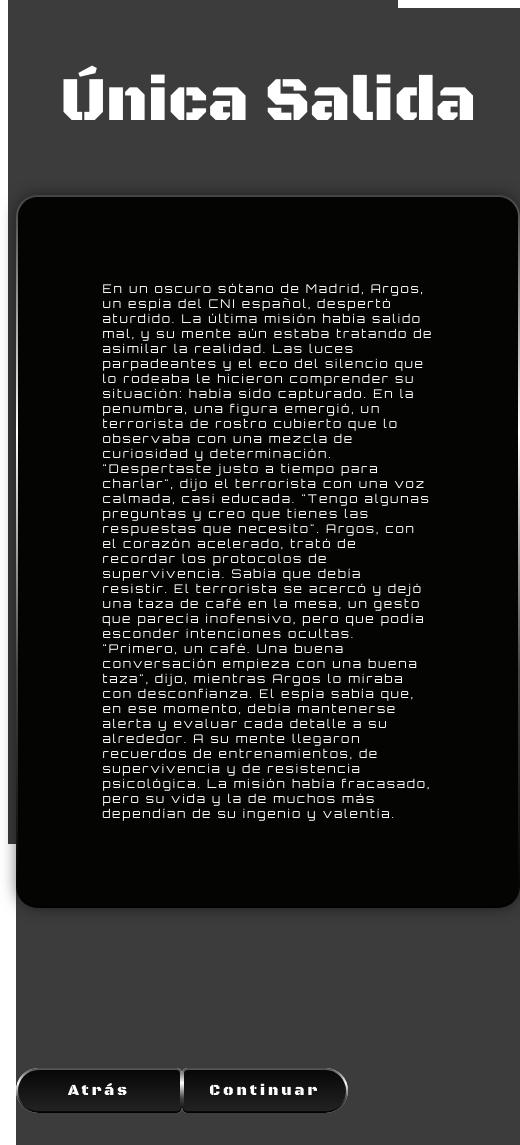
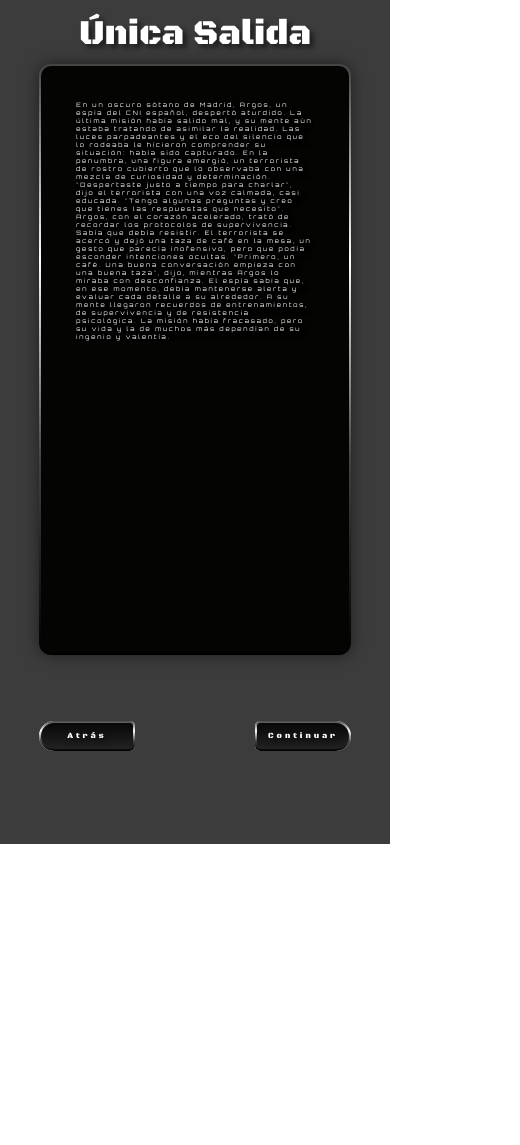
Before and after one commit to pablosja/Lindisfarne-Front, a Vue app: page /story in a window 390 px wide. Shown: the whole page, 520 px wide, since content can reach past the window. After the commit the page ends 844 px from the top, so only its background shows below. Built offline with nearby package versions, Linux system fonts and the light colour scheme.

Commit message:
styles finished

```diff
--- a/index.html
+++ b/index.html
@@ -13,7 +13,7 @@
     <link href="https://fonts.googleapis.com/css2?family=Orbitron&display=swap" rel="stylesheet">
   </head>
   <body>
-    <div id="app"></div>
+    <div id="app" class="home"></div>
     <script type="module" src="/src/main.js"></script>
   </body>
 </html>
--- a/src/App.vue
+++ b/src/App.vue
@@ -1,6 +1,6 @@
 
 <template>
-  <div  class="home" >
+  <div class="align-content">
     <RouterView />
   </div>
 </template>
@@ -18,74 +18,14 @@ export default {
 </script>
 
 <style>
-:root {
-  /* FONTS */
-  --primary-font-family: "Black Ops One", system-ui;
-  --secondary-font-family: "Orbitron", sans-serif;
-  --font-weight: 400;
-
-  /* SIZES */
-
-  /* SPACING */
-
-  /* X/2 */  --size-ss: calc(var(--size-sm) / 2);
-  /*  X */   --size-s:  0.1rem;
-  /* X */    --size-sm: 1rem;
-  /* X/2 */  --size-ssmm: calc(var(--size-sm) * 0.7);
-  /* 2X */   --size-ssm: calc(var(--size-sm) * 2);
-  /* 3X */   --size-smm: calc(var(--size-sm) * 3);
-  /* 4X */   --size-m:  calc(var(--size-sm) * 4);
-  /* 6X */   --size-b:  calc(var(--size-sm) * 6);
-  /* 8X */   --size-sb: calc(var(--size-sm) * 8);
-
-  /* FONT SIZE */
-  /* X-10 */ --size-font-ss: calc(var(--size-font-sm) * 0.55);
-  /* X-5 */  --size-font-s:  calc(var(--size-font-sm) * 0.75);
-  /* X */    --size-font-sm: 1.3rem;
-  /* X+10 */ --size-font-m:  calc(var(--size-font-sm) * 1.04);
-  /* 3X */   --size-font-b:  calc(var(--size-font-sm) * 3.03);
-  /* 4X */   --size-font-sb: calc(var(--size-font-sm) * 4);
-
-   /* SIZES */
-  --h-small-size: 5vh;  /* 10px */
-  --h-medium-size: 50vh;  /* 20px */
-  --h-big-size: 10vh;  /* 40px */
-
-  --w-small-size: 5vw;  /* 10px */
-  --w-medium-size: 85vw;  /*0px */
-  --w-big-size: 25vw;  /* 40px */
-
-  /* COLORS */
-
-  --color-primary:linear-gradient(to bottom, rgba(0, 0, 0, 0.8), rgba(12, 12, 12, 0.8));
-  --color-secondary:rgb(60, 60, 60);
-  --color-button-general:linear-gradient(to bottom, rgb(7, 7, 7), rgba(34, 34, 34));
-  --color-button-nav:linear-gradient(to bottom, rgba(0, 0, 0, 0.8), rgba(37, 37, 37, 0.8));
-  --color-header-gradient: linear-gradient(to right, #444444 0%, #ffffff 50%, #444444 100%);
-  /* BG BUTTON ACTIVE */ --color-button-active: rgba(255, 101, 122, 0.801);
-  /* BG BUTTON HOVER */  --color-button-hover: rgba(255, 240, 109, 0.89);
-
-  /* FONT COLOR */       --color-light: rgb(255, 255, 255);
-  /* BG TEXTBOX */       --color-dark: rgb(4, 4, 3);
-
-  /* BG INPUT */         --color-light-gradient: linear-gradient(to bottom, #AAAAAA, #FFFFFF);
-  /* SHADOW */           --color-box-shadow: 0 0 15px rgba(0, 0, 0, 0.5);
-  /* BORDER GRADIENT */  --color-border-gradient:linear-gradient(
-                          to bottom, /* Dirección del gradiente */
-                      rgb(68, 68, 68), /* #444444 al 70% de opacidad */
-                      rgb(255, 255, 255), /* #FFFFFF al 70% de opacidad */
-                      rgba(68, 68, 68), /* #444444 al 70% de opacidad */
-                      rgba(0, 0, 0) /* #000000 al 70% de opacidad */
-                          ) ; /* El gradiente se usa como borde */
-
-}
-
 
 .font_basic_settings, h2, button {
   font-weight: 400;
   font-style: normal;
   color: var(--color-light);
+  text-shadow: 4px 4px 5px rgba(0, 0, 0, 0.5);
 }
+
 
 .font_spacing {
   letter-spacing: 2px;
@@ -94,35 +34,32 @@ export default {
 .home {
     background-color: var(--color-secondary);
     min-height: 100vh;
-    min-width: 100vw;
+    min-width: 100vw !important;
+    background-size: cover;
     position: absolute;
     top:0;
-    z-index: -10;
+    z-index: 0;
+  }
+
+
+  .align-content {
     display: flex;
     flex-direction: column;
+    position: relative;
+    align-items: center;
   }
+
 
   button {
     background: var(--color-button-general);
     position: relative;
     background-clip: padding-box;
     border: 2px solid transparent;
-    border-radius: var(--size-font-ss);
-    margin-top: var(--size-sm);
-    margin-bottom: var(--size-sm);
+    border-radius: var(--size-font-s);
+    margin-top: var(--size-font-s);
+    margin-bottom: var(--size-font-s);
     letter-spacing: 3px;
-
   }
-
-
-  button:active {
-    background: var(--color-button-active);
-  }
-
-  button:hover {
-    background: var(--color-button-hover);
-  }
-
 
   button::after {
     content: '';
@@ -144,17 +81,14 @@ export default {
     background-color: white;
   }
 
-
   input {
-    margin-bottom: var(--size-sm);
+    margin-bottom: var(--size-font-s);
     font-size: var(--size-font-m);
-    min-width: 18.5rem;
+    /* min-width: 18.5rem; */
   }
 
-
   input, button {
-    padding: var(--size-font-sm);
-    max-width: 18.5rem;
+    padding: var(--size-font-ss);
+    /* max-width: 18.5rem; */
   }
-
 </style>
--- a/src/assets/base.css
+++ b/src/assets/base.css
@@ -1,138 +1,40 @@
-:root {
-  /* FONTS */
-  --primary-font-family: "Black Ops One", system-ui;
-  --secondary-font-family: "Orbitron", sans-serif;
-  --font-weight: 400;
+/* RESET CSS */
 
-  /* SIZES */
-
-  /* SPACING */
-
-  /* X/2 */  --size-ss: calc(var(--size-sm) / 2);
-  /*  X */   --size-s:  0.1rem;
-  /* X */    --size-sm: 1rem;
-  /* X/2 */  --size-ssmm: calc(var(--size-sm) * 0.7);
-  /* 2X */   --size-ssm: calc(var(--size-sm) * 2);
-  /* 3X */   --size-smm: calc(var(--size-sm) * 3);
-  /* 4X */   --size-m:  calc(var(--size-sm) * 4);
-  /* 6X */   --size-b:  calc(var(--size-sm) * 6);
-  /* 8X */   --size-sb: calc(var(--size-sm) * 8);
-
-  /* FONT SIZE */
-  /* X-10 */ --size-font-ss: calc(var(--size-font-sm) * 0.55);
-  /* X-5 */  --size-font-s:  calc(var(--size-font-sm) * 0.75);
-  /* X */    --size-font-sm: 1.3rem;
-  /* X+10 */ --size-font-m:  calc(var(--size-font-sm) * 1.04);
-  /* 3X */   --size-font-b:  calc(var(--size-font-sm) * 3.03);
-  /* 4X */   --size-font-sb: calc(var(--size-font-sm) * 4);
-
-   /* SIZES */
-  --h-small-size: 5vh;  /* 10px */
-  --h-medium-size: 50vh;  /* 20px */
-  --h-big-size: 10vh;  /* 40px */
-
-  --w-small-size: 5vw;  /* 10px */
-  --w-medium-size: 85vw;  /*0px */
-  --w-big-size: 25vw;  /* 40px */
-
-  /* COLORS */
-
-  --color-primary:linear-gradient(to bottom, rgba(0, 0, 0, 0.8), rgba(12, 12, 12, 0.8));
-  --color-secondary:rgb(60, 60, 60);
-  --color-button-general:linear-gradient(to bottom, rgb(7, 7, 7), rgba(34, 34, 34));
-  --color-button-nav:linear-gradient(to bottom, rgba(0, 0, 0, 0.8), rgba(37, 37, 37, 0.8));
-  --color-header-gradient: linear-gradient(to right, #444444 0%, #ffffff 50%, #444444 100%);
-  /* BG BUTTON ACTIVE */ --color-button-active: rgba(255, 101, 122, 0.801);
-  /* BG BUTTON HOVER */  --color-button-hover: rgba(255, 240, 109, 0.89);
-
-  /* FONT COLOR */       --color-light: rgb(255, 255, 255);
-  /* BG TEXTBOX */       --color-dark: rgb(4, 4, 3);
-
-  /* BG INPUT */         --color-light-gradient: linear-gradient(to bottom, #AAAAAA, #FFFFFF);
-  /* SHADOW */           --color-box-shadow: 0 0 15px rgba(0, 0, 0, 0.5);
-  /* BORDER GRADIENT */  --color-border-gradient:linear-gradient(
-                          to bottom, /* Dirección del gradiente */
-                      rgb(68, 68, 68), /* #444444 al 70% de opacidad */
-                      rgb(255, 255, 255), /* #FFFFFF al 70% de opacidad */
-                      rgba(68, 68, 68), /* #444444 al 70% de opacidad */
-                      rgba(0, 0, 0) /* #000000 al 70% de opacidad */
-                          ) ; /* El gradiente se usa como borde */
-
+html {
+  font-size: var(--font-base-size); /* Tamaño de fuente base */
 }
 
-
-.font_basic_settings, h2, button {
-  font-weight: 400;
-  font-style: normal;
-  color: var(--color-light);
+* {
+  box-sizing: border-box; /* Asegura que el padding y el borde se incluyan en el ancho y alto de los elementos */
+  margin: 0; /* Elimina el margen por defecto */
+  padding: 0; /* Elimina el padding por defecto */
 }
 
-.font_spacing {
-  letter-spacing: 2px;
+h1, h2, h3, h4, h5, h6 {
+  margin: 0; /* Elimina el margen de los encabezados */
 }
 
-.home {
-    background-color: var(--color-secondary);
-    min-height: 100vh;
-    min-width: 100vw;
-    position: absolute;
-    top:0;
-    /* z-index: 2; */
-    display: flex;
-    flex-direction: column;
-  }
+ul, ol {
+  list-style: none; /* Elimina los estilos de lista por defecto */
+}
 
-  button {
-    background: var(--color-button-general);
-    position: relative;
-    background-clip: padding-box;
-    border: 2px solid transparent;
-    border-radius: var(--size-font-ss);
-    margin-top: var(--size-sm);
-    margin-bottom: var(--size-sm);
-    letter-spacing: 3px;
+a {
+  text-decoration: none; /* Elimina el subrayado de los enlaces */
+  color: inherit; /* Hereda el color del texto */
+}
 
-  }
+img {
+  max-width: 100%; /* Hace que las imágenes sean responsivas */
+  height: auto; /* Mantiene la proporción de las imágenes */
+}
 
+table {
+  border-collapse: collapse; /* Elimina los espacios entre bordes de las tablas */
+  width: 100%; /* Establece el ancho de las tablas al 100% */
+}
 
-  button:active {
-    background: var(--color-button-active);
-  }
-
-  button:hover {
-    background: var(--color-button-hover);
-  }
-
-
-  button::after {
-    content: '';
-    position: absolute;
-    top: 0; right: 0; bottom: 0; left: 0;
-    z-index: -1;
-    margin: -2px;
-    border-radius: inherit;
-    background: var(--color-border-gradient);
-  }
-
-  button::before {
-    content: '';
-    position: absolute;
-    top: 0; right: 0; bottom: 0; left: 0;
-    z-index: -2;
-    margin: -2px;
-    border-radius: inherit;
-    background-color: white;
-  }
-
-
-  input {
-    margin-bottom: var(--size-sm);
-    font-size: var(--size-font-m);
-    min-width: 18.5rem;
-  }
-
-
-  input, button {
-    padding: var(--size-font-sm);
-    max-width: 18.5rem;
-  }
+button {
+  border: none; /* Elimina el borde por defecto de los botones */
+  background: none; /* Elimina el fondo por defecto */
+  cursor: pointer; /* Cambia el cursor al pasar sobre el botón */
+}
--- a/src/assets/main.css
+++ b/src/assets/main.css
@@ -1,23 +1,131 @@
 @import './base.css';
 
-/* a,
-/* .green {
-  text-decoration: none;
-  color: hsla(160, 100%, 37%, 1);
-  transition: 0.4s;
-  padding: 3px;
-} */
+/* VARIABLES */
 
-/* @media (hover: hover) {
-  a:hover {
-    background-color: hsla(160, 100%, 37%, 0.2);
-  }
+:root {
+
+  /* F O N T S */
+  /* MAIN FONT  */  --primary-font-family: "Black Ops One", system-ui;
+  /* SEC FONT   */  --secondary-font-family: "Orbitron", sans-serif;
+  /* BASE SIZE  */  --font-base-size: 100%;
+
+  /* S I Z E S */
+
+  /* SPACING */
+  --size-s: 0.1em;
+  --size-ssmm: calc(var(--size-sm) * 0.7);
+  --size-sm: 1em;
+  --size-ssm: calc(var(--size-sm) * 2);
+  --size-b: calc(var(--size-sm) * 6);
+  --size-sb: calc(var(--size-sm) * 8);
+
+  /* FONT SIZE */
+
+  /* 14px */ --size-font-ss: calc(var(--size-font-s) * 0.75);
+  /* 16px */ --size-font-s:  1rem;
+  /* 20px */ --size-font-sm: calc(var(--size-font-s) * 1.25);
+  /* 25px */ --size-font-m:  calc(var(--size-font-s) * 1.5);
+  /* 30px */ --size-font-mb:  calc(var(--size-font-s) * 1.8);
+  /* 40px */ --size-font-b:  calc(var(--size-font-s) * 2.5);
+  /* 70px */ --size-font-bb: calc(var(--size-font-s) * 4.4);
+  /* 120px*/ --size-font-sb: calc(var(--size-font-s) * 7.5);
+
+  /* VIEWPORT */
+  /* w */    --w-medium-size: 50vw;
+             --w-big-size: 80vw;
+
+  /* h */    --h-small-size: 50vh;
+             --h-medium-size: 60vh;
+             --h-big-size: 70vh;
+
+
+  /* C O L O R S */
+
+  /* BG FORM    */  --color-primary:linear-gradient(to bottom, rgba(0, 0, 0, 0.8), rgba(12, 12, 12, 0.8));
+  /* BG GENERAL */  --color-secondary: rgb(60, 60, 60);
+  /* BG TEXTBOX */  --color-dark: rgb(4, 4, 3);
+  /* FONT COLOR */  --color-light: rgb(255, 255, 255);
+  /* BTN BG     */  --color-button-general:linear-gradient(to bottom, rgb(7, 7, 7), rgba(34, 34, 34));
+                    --color-button-nav:linear-gradient(to bottom, rgba(0, 0, 0, 0.8), rgba(37, 37, 37, 0.8));
+  /* BTN ACTIVE */  --color-button-active: linear-gradient(to bottom, rgba(22, 22, 22, 0.8), rgba(34, 34, 34, 0.8));
+  /* BTN HOVER  */  --color-button-hover: linear-gradient(to bottom, rgba(22, 22, 22, 0.8), rgba(31, 31, 31, 0.8));
+  /* INPUT BG   */  --color-light-gradient: linear-gradient(to bottom, #AAAAAA, #FFFFFF);
+  /* BOX SHADOW */  --color-box-shadow: 0 0 15px rgba(0, 0, 0, 0.5);
+  /* HEAD GRAD  */  --color-header-gradient: linear-gradient(to right, #444444 0%, #ffffff 50%, #444444 100%);
+  /* BORD GRAD  */  --color-border-gradient:linear-gradient(to bottom,rgb(68, 68, 68),rgb(255, 255, 255),rgba(68, 68, 68),rgba(0, 0, 0));
+
 }
 
-@media (min-width: 1024px) {
-  body {
-    display: flex;
-    place-items: center;
+/* INTERACTION */
+
+button:active {
+  background: var(--color-button-active);
+  transition: 0.4s;
+}
+
+button:hover {
+  background: var(--color-button-hover);
+  transition: 0.4s;
+}
+
+button:disabled {
+  background: var(--color-button-hover);
+  transition: 0.4s;
+}
+
+/* RESPONSIVENESS */
+
+/* Móviles pequeños */
+@media (max-width: 480px) {
+
+  :root{ /* BASE SIZE  */  --font-base-size: 50%;}
+
+  #storyBox {
+    height: var(--h-big-size) !important;
   }
 
-} */
+}
+
+/* Móviles grandes */
+@media (min-width: 481px) and (max-width: 767px) {
+
+  :root{ /* BASE SIZE  */  --font-base-size: 80%;}
+
+  #storyBox {
+    height: var(--h-big-size) !important;
+  }
+
+}
+
+/* Tablets */
+@media (min-width: 768px) and (max-width: 1024px) {
+
+  :root{ /* BASE SIZE  */  --font-base-size: 90%;}
+
+  #storyBox {
+    height: var(--h-medium-size) !important;
+  }
+
+}
+
+/* Tablets grandes y pequeños portátiles */
+@media (min-width: 1025px) and (max-width: 1280px) {
+
+  :root{ /* BASE SIZE  */  --font-base-size: 95%;}
+
+}
+
+/* Pantallas de escritorio estándar y monitores pequeños */
+@media (min-width: 1281px) and (max-width: 1440px) {
+
+  :root{ /* BASE SIZE  */  --font-base-size: 100%;}
+
+}
+
+
+/* Monitores de escritorio grandes y pantallas de alta definición (HD) */
+@media (min-width: 1441px) {
+
+  :root{ /* BASE SIZE  */  --font-base-size: 120%;}
+
+}
--- a/src/components/AuthForm.vue
+++ b/src/components/AuthForm.vue
@@ -8,10 +8,10 @@
     <div class="input-group">
       <label>Nombre de Lector</label><input type="text" v-model="username" placeholder="Nombre de Lector" required />
       <label>Contraseña</label><input type="password" v-model="password" placeholder="Contraseña" required />
-      <label>Confirmar contraseña</label><input type="password" v-model="confirmPassword" placeholder="Confirmar contraseña" v-if="!isLogin" />
+      <label v-if="!isLogin">Confirmar contraseña</label><input type="password" v-model="confirmPassword" placeholder="Confirmar contraseña" v-if="!isLogin" />
     </div>
 
-    <button type="button" class="submit-button form-button" @click="handleSubmit">{{ isLogin ? 'Aceptar' : 'Registrar' }}</button>
+    <button  type="button" class="submit-button form-button" @click="handleSubmit">{{ isLogin ? 'Aceptar' : 'Registrar' }}</button>
   </div>
 </template>
 
@@ -24,7 +24,8 @@ export default {
     return {
       username: '',
       password: '',
-      confirmPassword: ''
+      confirmPassword: '',
+      isLogin: false
     };
   },
   methods: {
@@ -61,9 +62,11 @@ export default {
       }
     },
     setLogin() {
+      this.isLogin = true;
       this.$emit('toggleView', true);
     },
     setRegister() {
+      this.isLogin = false;
       this.$emit('toggleView', false);
     }
   }
@@ -72,27 +75,22 @@ export default {
 
   <style>
 .form-style {
-
   display: flex;
   flex-direction: column;
   align-items: center;
   justify-content: space-around;
-
-  padding-right: var(--size-ssm);
-  padding-left: var(--size-ssm);
-  padding-top: var(--size-sm);
-  padding-bottom: var(--size-sm);
+  padding-right: var(--size-font-b);
+  padding-left: var(--size-font-b);
+  padding-top: var(--size-font-b);
+  padding-bottom: var(--size-font-b);
   min-height: 400px;
-  max-width: 30%;
   position: relative;
-  margin: var(--size-sb) auto;
-
+  margin: var(--size-font-bb) auto;
   color: #FFF;
   background: var(--color-primary);
   background-clip: padding-box;
   border: solid 2px transparent;
-  border-radius: var(--size-font-m);
-
+  border-radius: var(--size-font-sm);
 }
 
 .form-style::after {
@@ -122,35 +120,35 @@ export default {
     /* align-items: center; */
   }
 
+  .form-button {
+    font-size: var(--size-font-m);
+    /* min-width: 18.5rem; */
 
-.form-button {
-  font-size: var(--size-font-m);
-  min-width: 18.5rem;
-  padding: var(--size-font-m);
-}
-
+  }
 
   label, .basic-text {
-    font-size: 0.75rem;
+    font-size: var(--size-font-ss);
     font-family: var(--secondary-font-family);
     letter-spacing: 1.9px;
+    line-height: var(--size-font-s);
   }
 
-
-
+  label{
+    line-height: var(--size-font-m);
+    padding-left: 5px !important;
+  }
 
   button, input {
-     border-radius: var(--size-font-ss);
+     border-radius: var(--size-font-s);
      padding-top: var(--size-font-s);
      padding-bottom: var(--size-font-s);
-     padding-right: var(--size-font-sm);
-     padding-left: var(--size-font-sm);
-     width: 18rem;
+     padding-right: var(--size-font-m);
+     padding-left: var(--size-font-m);
+     width: 19rem;
      font-family: var(--secondary-font-family);
   }
 
   input::placeholder {
     color: rgba(255, 255, 255, 0.7);
-
   }
   </style>
--- a/src/components/Header.vue
+++ b/src/components/Header.vue
@@ -11,7 +11,6 @@ export default {
 </script>
 
 <style>
-
 header {
   background: var(--color-primary);
 }
@@ -25,9 +24,9 @@ header::after {
     z-index: 3;
 }
 
-
 .header-h2, header {
-  padding: var(--size-s);
+  padding-top: var(--size-font-m);
+  padding-bottom: var(--size-font-s);
   text-align: center;
   position: relative;
   top: 0%;
@@ -35,14 +34,8 @@ header::after {
   min-width: 100vw;
 }
 
-
-
-
 h2 {
   font-family: var(--primary-font-family);
-  font-size: var(--size-font-b);
+  font-size: var(--size-font-bb);
 }
-
-
-
 </style>
--- a/src/views/StoryView.vue
+++ b/src/views/StoryView.vue
@@ -1,8 +1,8 @@
 <template>
-  <body class="home">
+  <body class="align-content">
     <h2 class="font_basic_settings header-h2">Única Salida</h2>
     <div id="storyBox" class="font_basic_settings basic-text">
-      {{ currentStoryPage.story }}
+      <p class="story-text">{{ currentStoryPage.story }}</p>
     </div>
     <div class="story-btns-group">
       <div class="option-button-group">
@@ -22,19 +22,12 @@
         </div>
       </div>
       <div class="nav-button-group">
-        <button class="nav-btn" id="backBtn" v-if="showBackBtn" @click="goBack">Atrás</button>
-        <button class="nav-btn" id="endBtn" v-if="isEndPage" @click="handleFinishStory">
-          Fin
-        </button>
-        <button class="nav-btn"
-          id="continueBtn"
-          v-if="!currentStoryPage.isMultipleOptions && !isEndPage"
-          @click="goToNextPage"
-        >
-          Continuar
-        </button>
+
+        <div class="nav-button-grid-cell-1"><button class="nav-btn" id="backBtn" v-if="showBackBtn" @click="goBack">Atrás</button></div>
+        <div class="nav-button-grid-cell-2"><button class="nav-btn" id="endBtn" v-if="isEndPage" @click="handleFinishStory">Fin</button></div>
+        <div class="nav-button-grid-cell-3"><button class="nav-btn" id="continueBtn" v-if="!currentStoryPage.isMultipleOptions && !isEndPage" @click="goToNextPage">Continuar</button></div>
       </div>
-    </div>
+      </div>
   </body>
 </template>
 
@@ -120,9 +113,9 @@ export default {
 
 #storyBox {
   background-color: var(--color-dark);
-  min-height: var(--h-medium-size);
-  width: var(--w-medium-size);
-  padding: var(--h-big-size);
+  height: var(--h-small-size);
+  width: var(--w-big-size);
+  padding: var(--size-font-bb);
   border-radius: var(--size-font-m);
   position: relative;
   background-clip: padding-box;
@@ -156,38 +149,52 @@ export default {
   justify-content: space-between;
   align-items: center;
   position: relative;
-  width: var(--w-medium-size);
+  width: var(--w-big-size);
 }
 
 .option-button-group {
   display: flex;
   flex-direction: column;
-  justify-content: space-between;
   position: relative;
   width:100%;
-  margin-top:var(--size-sm);
-  min-height: var(--size-sb);
+  margin-top:var(--size-font-ss);
+  min-height: var(--size-font-sb);
+}
+
+.story-text {
+    max-height: 100%;
+    overflow: hidden;
 }
 
 .nav-button-group {
-  display: flex;
-  flex-direction: row;
-  justify-content: space-between;
+  display: grid;
+  grid-template-columns: repeat(3, 1fr);
+  gap: var(--size-font-ss);
   position: relative;
   width:100%;
-  margin-top:var(--size-sm);
-  margin-bottom:var(--size-ssm);
+  margin-bottom:var(--size-font-ss);
+}
+.nav-button-grid-cell-1 {
+  justify-self: start;
+}
+.nav-button-grid-cell-2 {
+  justify-self: center;
+}
+.nav-button-grid-cell-3 {
+  justify-self: end;
 }
 
+
 .option-btn {
-  width:100%;
+  min-width:100%;
   font-family: var(--secondary-font-family);
   font-size: var(--size-font-ss);
+  margin: 0 0 var(--size-font-ss) 0;
 }
 
  .nav-btn {
   width: 12rem;
-  padding: var(--size-ssmm);
+  padding: var(--size-font-s);
   font-family: var(--primary-font-family);
   font-size: var(--size-font-s);
   margin: 0 0 0 0 !important;
```
Also changed, not shown: src/views/ClosingView.vue (+7 -7 lines), src/assets/monastery.jpg (deleted).
